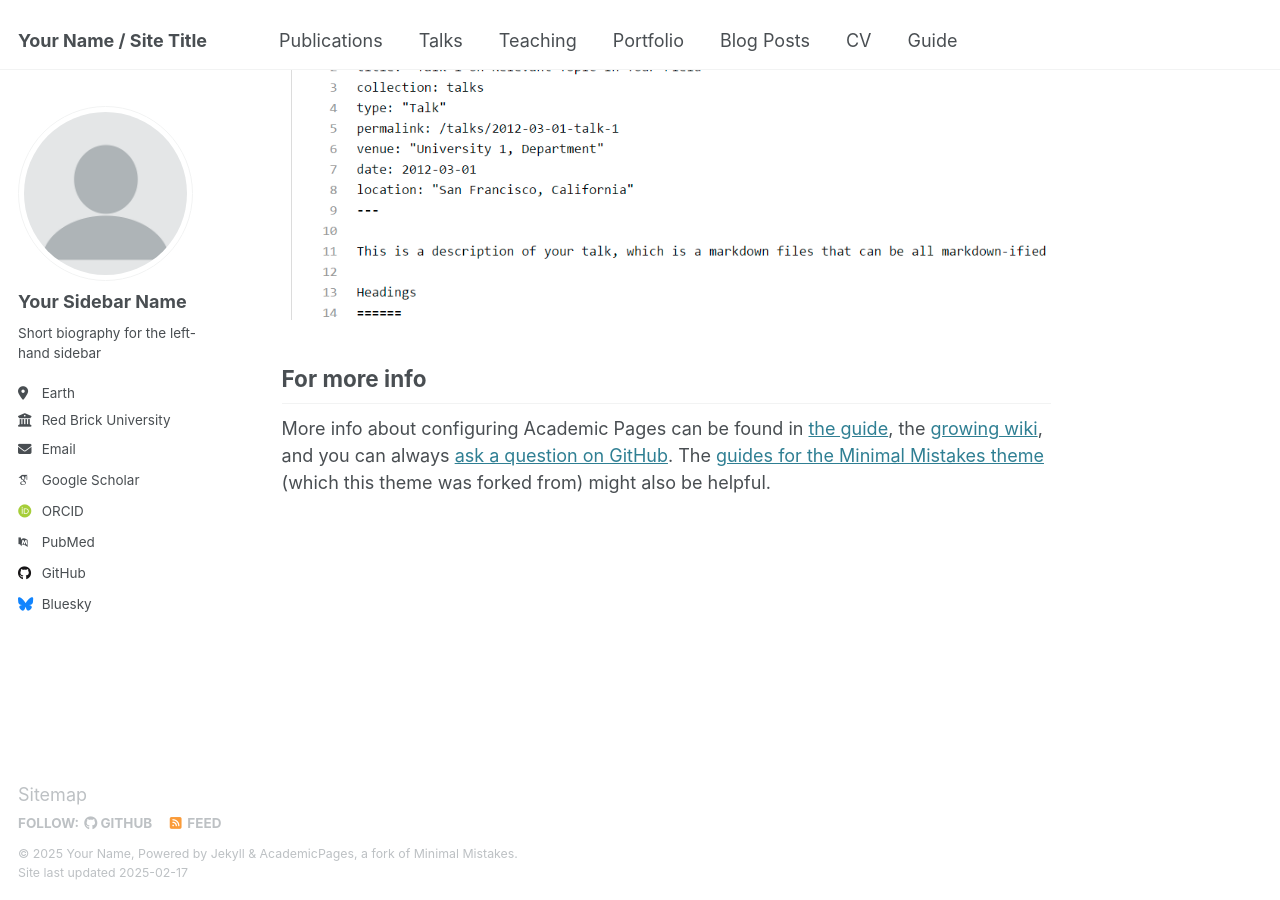
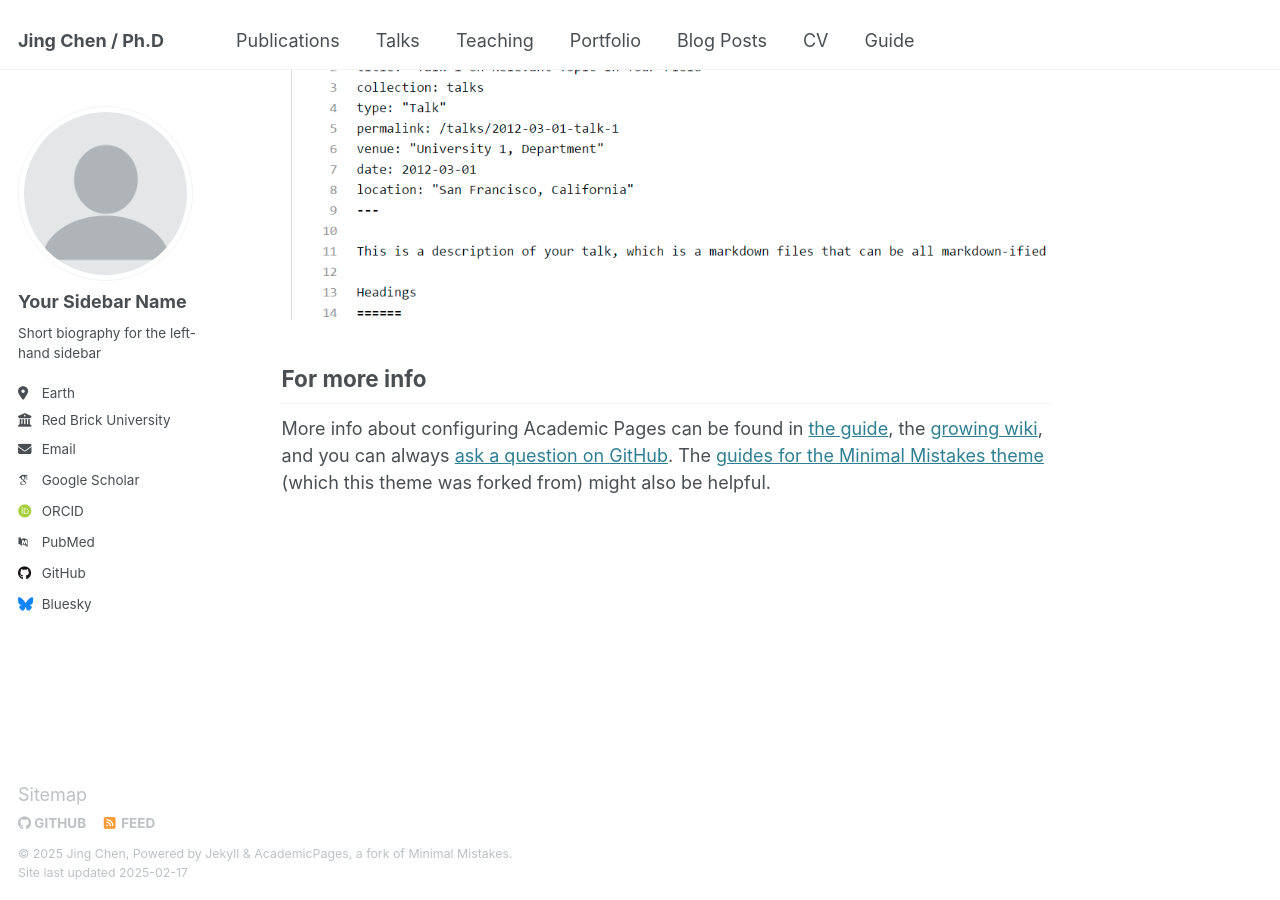
Before and after one commit to jing-chen-91/jing-chen-91.github.io, a Jekyll site: the page built from _pages/about.md, in a window 1280 px wide and 900 px high, scrolled down 2642 px. Built offline with Jekyll 4.4.1, drawn with Linux system fonts in a browser that asks for light colours; some web fonts are replaced.

Commit message:
Update _config.yml

```diff
--- a/_config.yml
+++ b/_config.yml
@@ -7,15 +7,15 @@
 # server process.
 
 # Basic Site Settings
-locale                   : "en-US"
+locale                   : "en-UL"
 site_theme               : "default"
-title                    : "Your Name / Site Title"
+title                    : "Jing Chen / Ph.D"
 title_separator          : "-"
-name                     : &name "Your Name"
+name                     : &name "Jing Chen"
 description              : &description "personal description"
-url                      : https://academicpages.github.io # the base hostname & protocol for your site e.g. "https://[your GitHub username].github.io"
+url                      : https://jing-chen-91.github.io # the base hostname & protocol for your site e.g. "https://[your GitHub username].github.io"
 baseurl                  : "" # the subpath of your site, e.g. "/blog"
-repository               : "academicpages/academicpages.github.io"
+repository               : "jing-chen-91/jing-chen-91.github.io"
 
 # Site Author - The following control what appear as part of the author content on the side bar.
 #               If a field is blank the icon and link will not appear, otherwise it will be shown.
```
